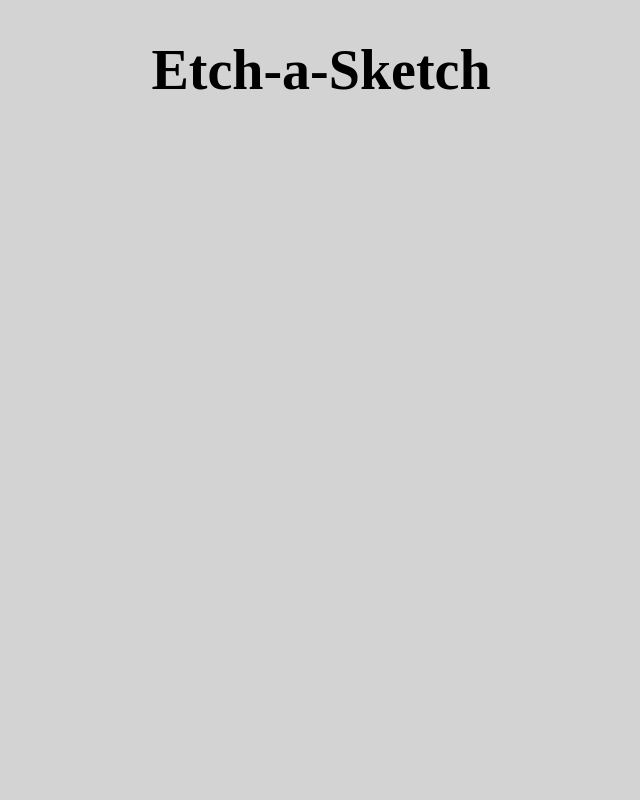
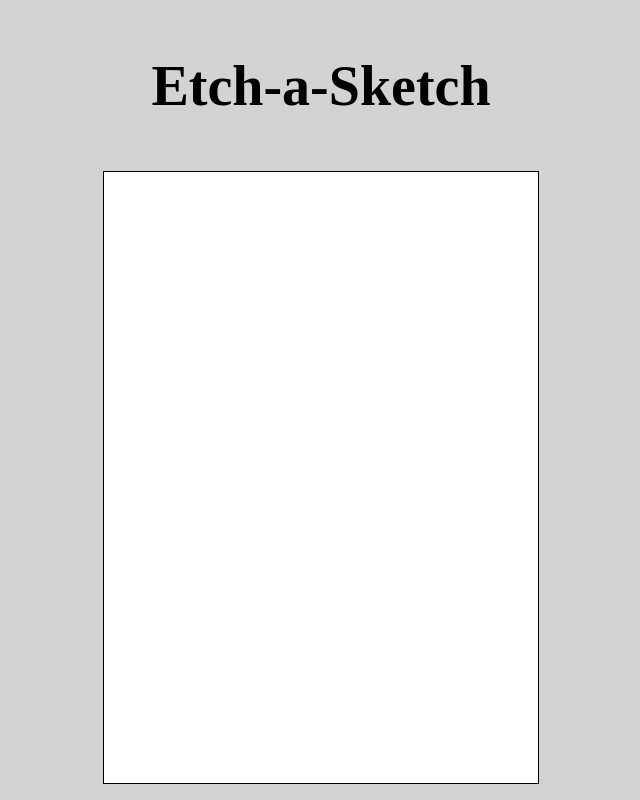
Before and after one commit to undeesr/Etch-a-Sketch, a plain HTML site: page index.html in a window 1280 px wide. Shown: the whole page, without its empty margins (319-959 px from the left). Drawn offline with Linux system fonts and the light colour scheme.

Commit message:
Made the grid container appear on the middle

```diff
--- a/styles.css
+++ b/styles.css
@@ -4,6 +4,9 @@ body {
     height: 100vh;
     display: flex;
     flex-direction: column;
+    box-sizing: border-box;
+    padding: 16px;
+    gap: 16px;
 }
 
 #app-title {
@@ -13,4 +16,18 @@ body {
 
 .lower-row {
     flex: auto;
+    display: flex;
+    flex-direction: row-reverse;
 }
+
+#sketchpad {
+    width: 436.97px;
+    box-sizing: border-box;
+    border: 1px solid black;
+    background-color: white;
+    margin: 0 auto;
+}
+
+/* #control-settings {
+    flex: 3;
+} */
```
